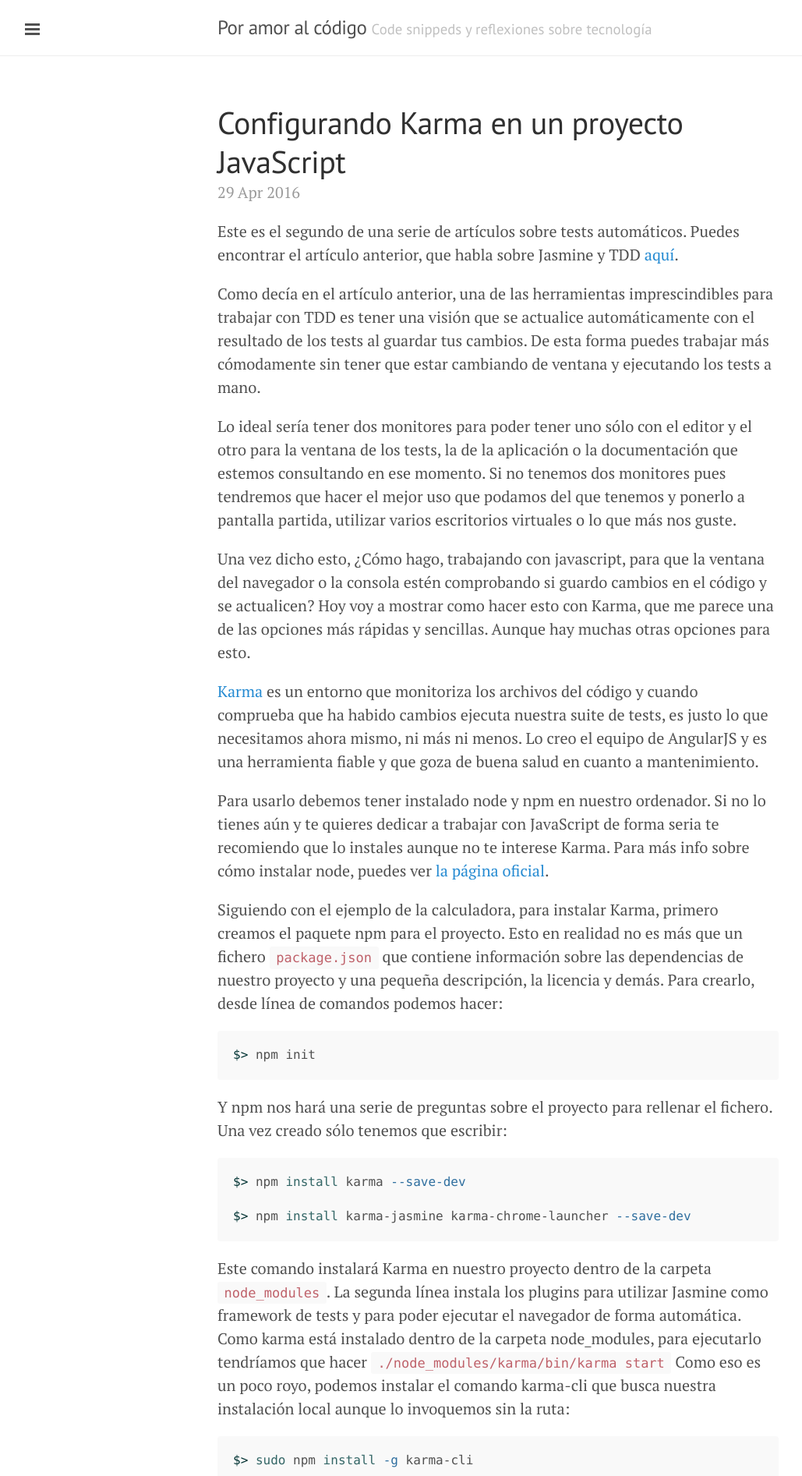
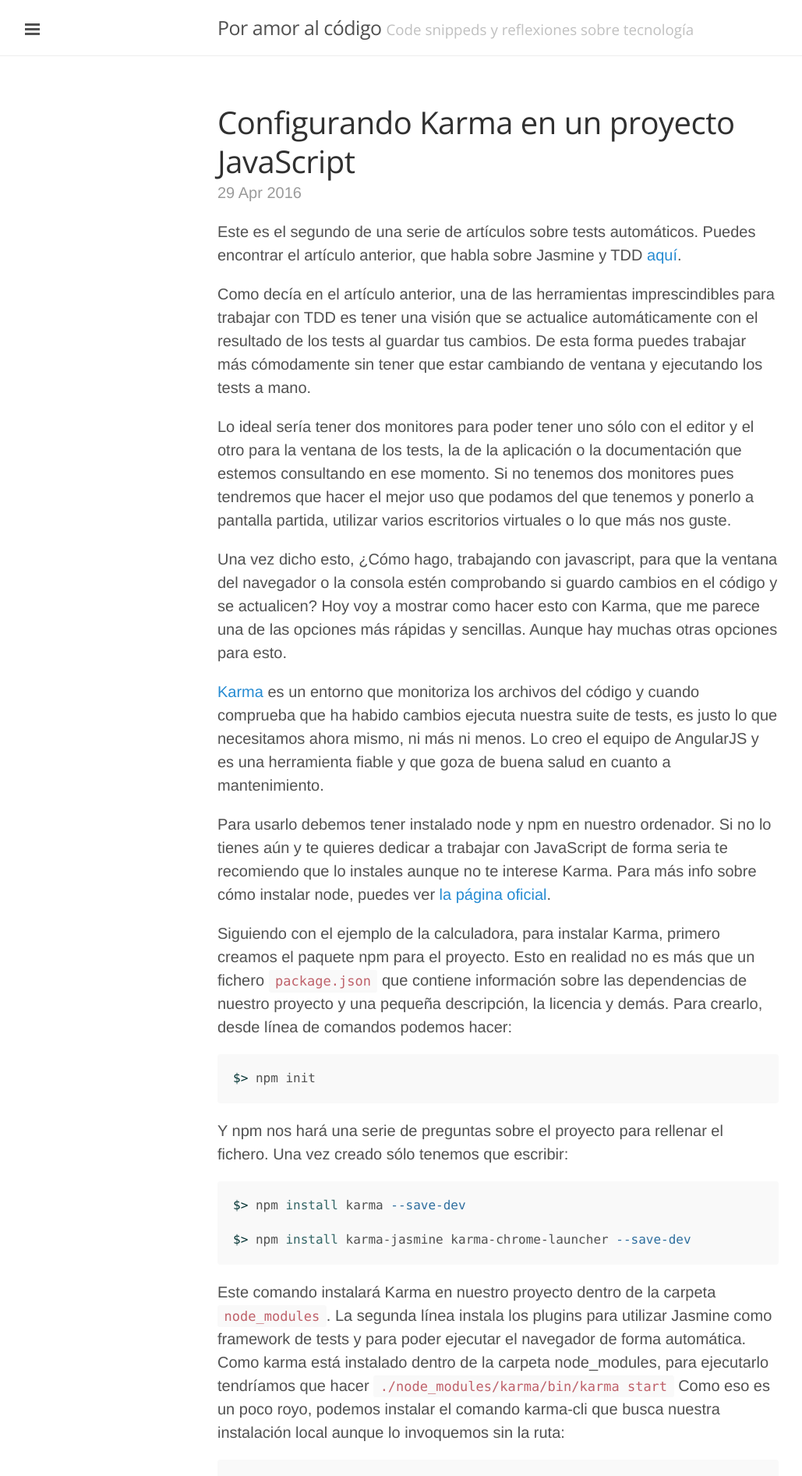
Before and after one commit to juanmirod/juanmirod.github.io, a Jekyll site: the page built from index.html, in a window 1280 px wide. Shown: the top 1893 px of the page at 78% size, without its empty margins (1-1030 px from the left). Built offline with Jekyll 4.4.1, drawn with Linux system fonts in a browser that asks for light colours; the list of posts is cut into pages by our own code.

Commit message:
Modifying styles to meet the portfolio fonts

```diff
--- a/_includes/head.html
+++ b/_includes/head.html
@@ -17,7 +17,8 @@
   <link rel="stylesheet" href="/public/css/poole.css">
   <link rel="stylesheet" href="/public/css/syntax.css">
   <link rel="stylesheet" href="/public/css/lanyon.css">
-  <link rel="stylesheet" href="http://fonts.googleapis.com/css?family=PT+Serif:400,400italic,700|PT+Sans:400">
+  <link rel="stylesheet" href="/public/css/custom.css">
+  <link href='https://fonts.googleapis.com/css?family=Open+Sans:300' rel='stylesheet' type='text/css'>
 
   <!-- Icons -->
   <link rel="apple-touch-icon-precomposed" sizes="144x144" href="/public/apple-touch-icon-144-precomposed.png">
--- /dev/null
+++ b/public/css/custom.css
@@ -0,0 +1,10 @@
+html {
+  font-family: "Helvetica Neue", "Helvetica", Helvetica, Arial, sans-serif;
+}
+
+h1, h2, h3, h4, h5, h6 {
+  font-family: "Open Sans", sans-serif;
+  font-weight: 300;
+  color: #313131;
+  letter-spacing: -.025rem;
+}
```
